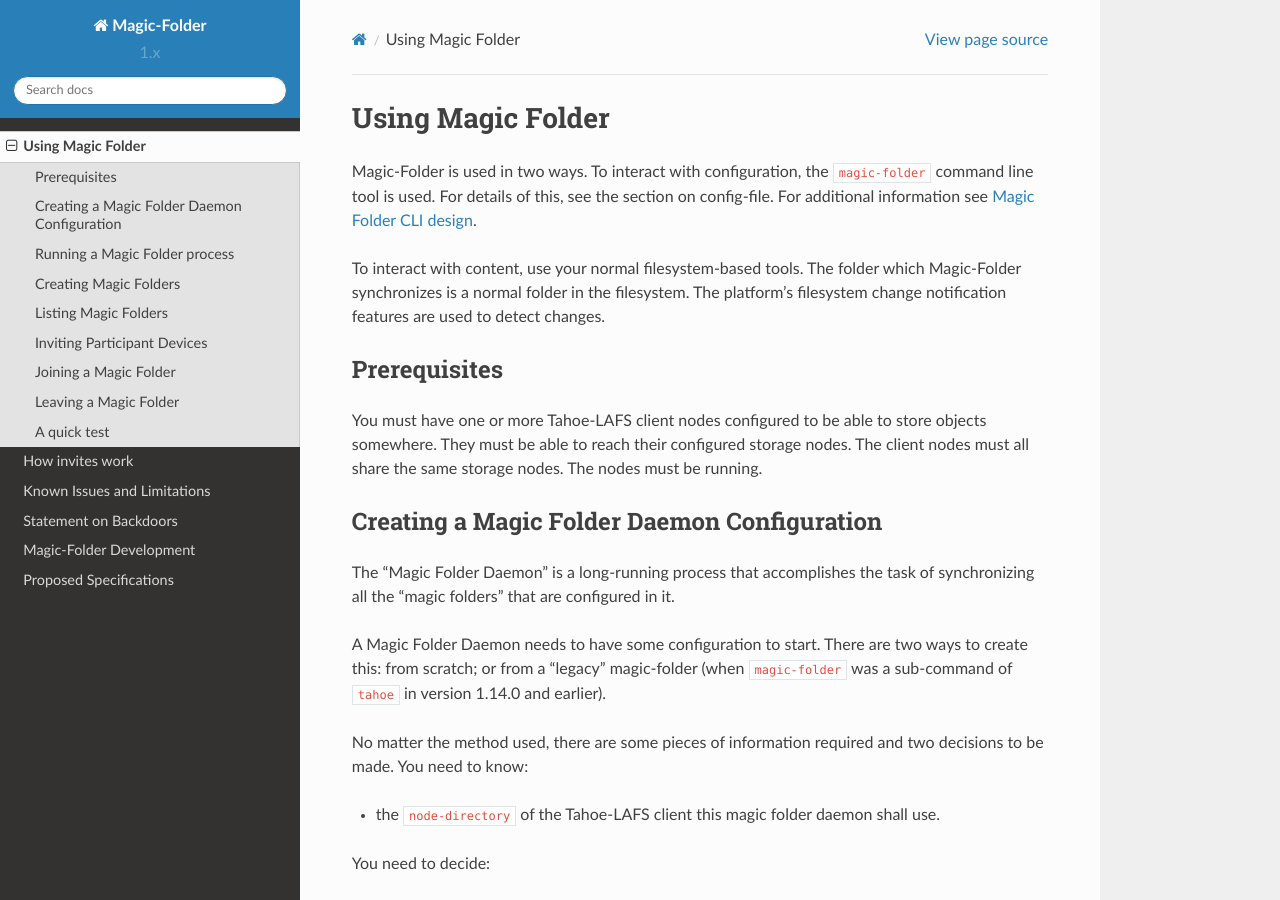
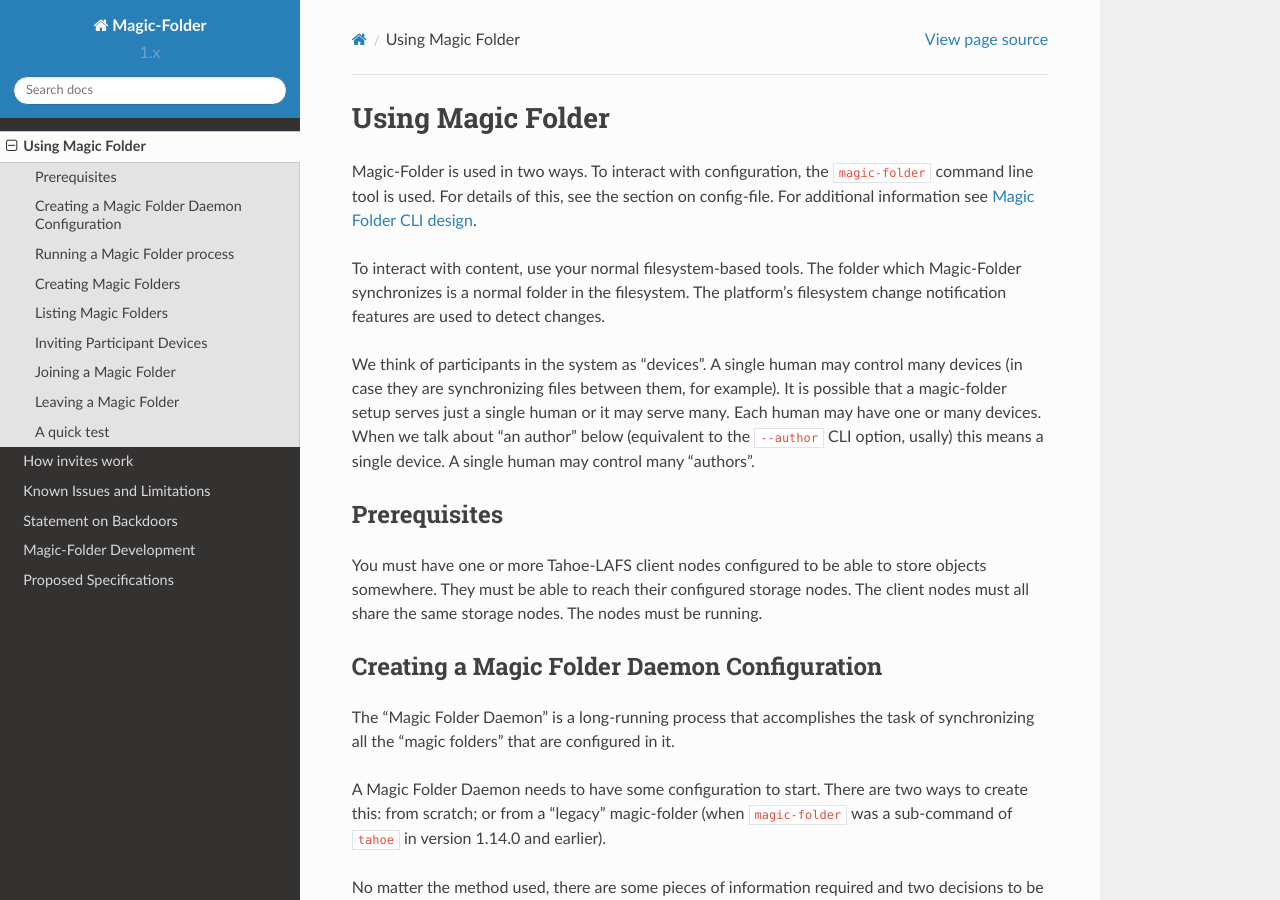
Before and after one commit to tahoe-lafs/magic-folder, a Sphinx documentation site: the page built from docs/usage.rst, in a window 1280 px wide and 900 px high. Built offline with Sphinx 7.4.7 and the Read the Docs theme 2.0.0, drawn with Linux system fonts in a browser that asks for light colours.

Commit message:
more words about authors

```diff
--- a/docs/usage.rst
+++ b/docs/usage.rst
@@ -16,6 +16,15 @@
 folder which Magic-Folder synchronizes is a normal folder in the
 filesystem.  The platform's filesystem change notification features
 are used to detect changes.
+
+We think of participants in the system as "devices". A single human
+may control many devices (in case they are synchronizing files between
+them, for example). It is possible that a magic-folder setup serves
+just a single human or it may serve many. Each human may have one or
+many devices. When we talk about "an author" below (equivalent to the
+``--author`` CLI option, usally) this means a single device. A single
+human may control many "authors".
+
 
 Prerequisites
 -------------
```
